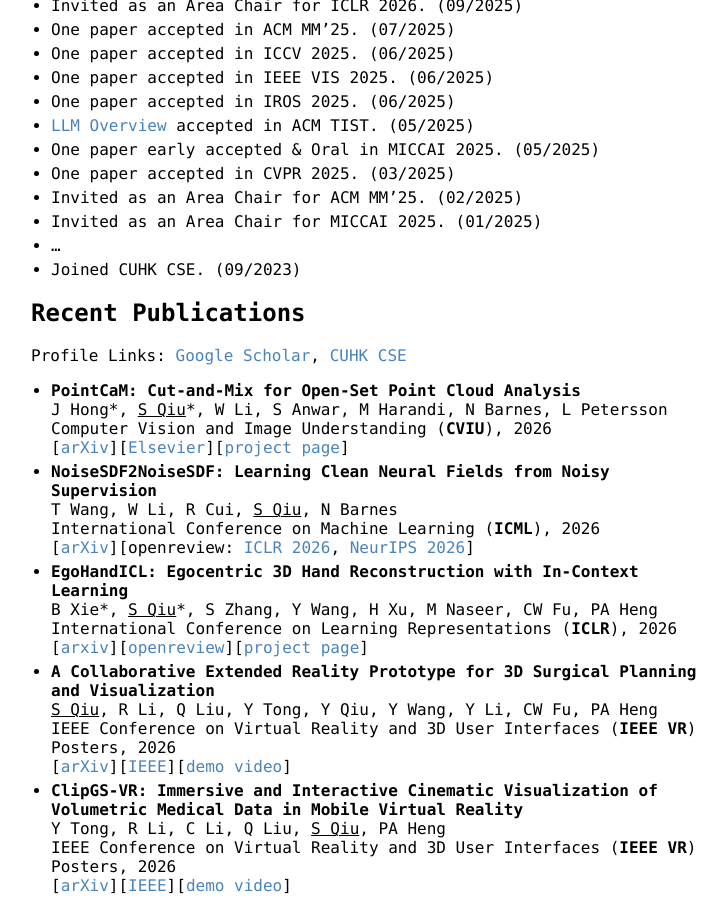
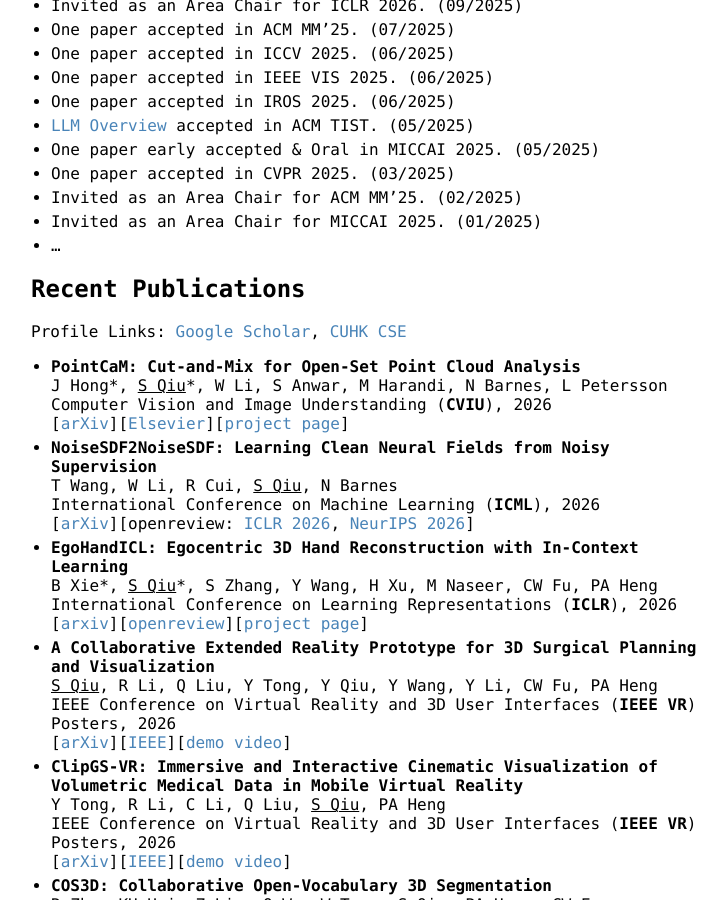
Before and after one commit to ShiQiu0419/ShiQiu0419.github.io, a Jekyll site: the page built from index.md, in a window 1280 px wide and 900 px high, scrolled down 823 px. Shown: the whole window, without its empty margins (259-986 px from the left). Built offline with Jekyll 4.4.1, drawn with Linux system fonts in a browser that asks for light colours; our own code applies the rules of GitHub Pages for plain Markdown files.

Commit message:
Update index.md

```diff
--- a/index.md
+++ b/index.md
@@ -34,7 +34,6 @@ For CUHK students: my student consultation hours are from 2:00 PM to 4:00 PM eve
 * Invited as an Area Chair for ACM MM'25. (02/2025)
 * Invited as an Area Chair for MICCAI 2025. (01/2025)
 * ...
-* Joined CUHK CSE. (09/2023)
 
 ## Recent Publications
 Profile Links: [Google Scholar](https://scholar.google.com/citations?user=OPNVthUAAAAJ), [CUHK CSE](https://www.cse.cuhk.edu.hk/people/faculty/shi-qiu/)
```
